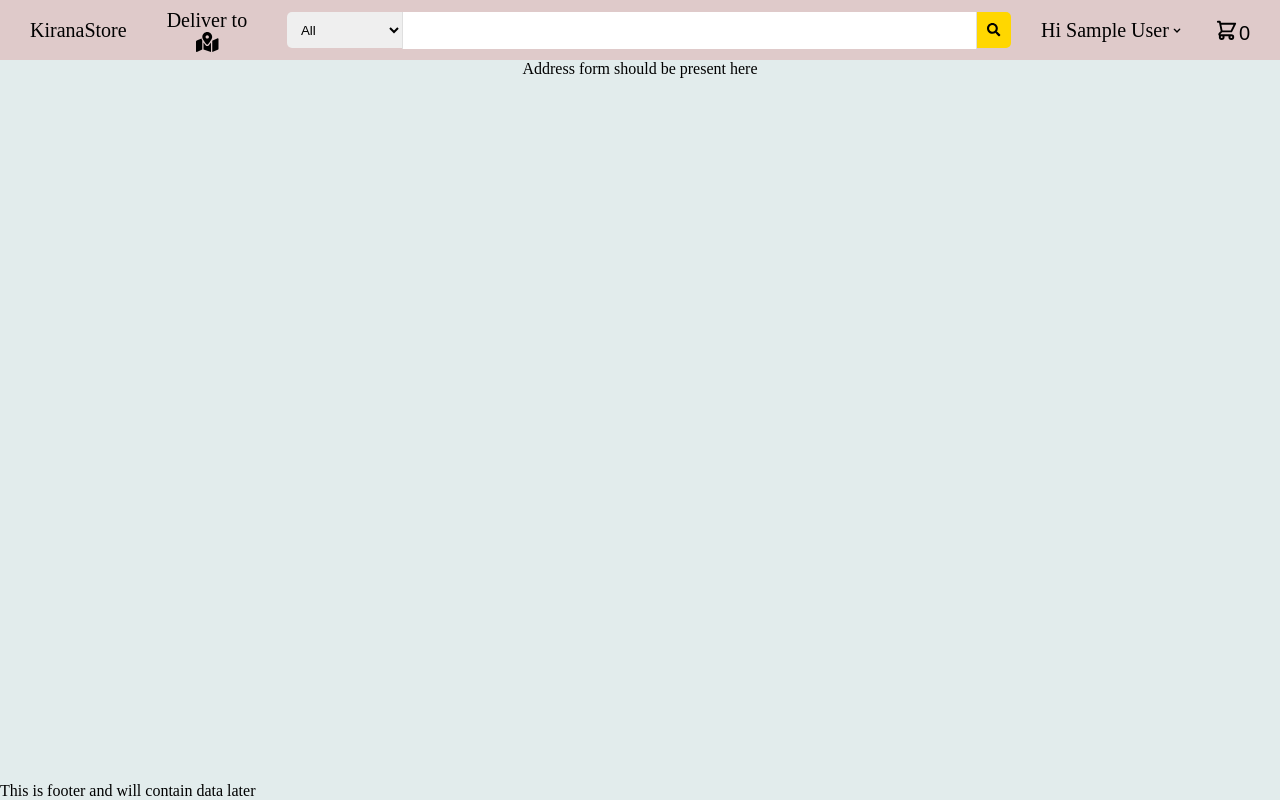
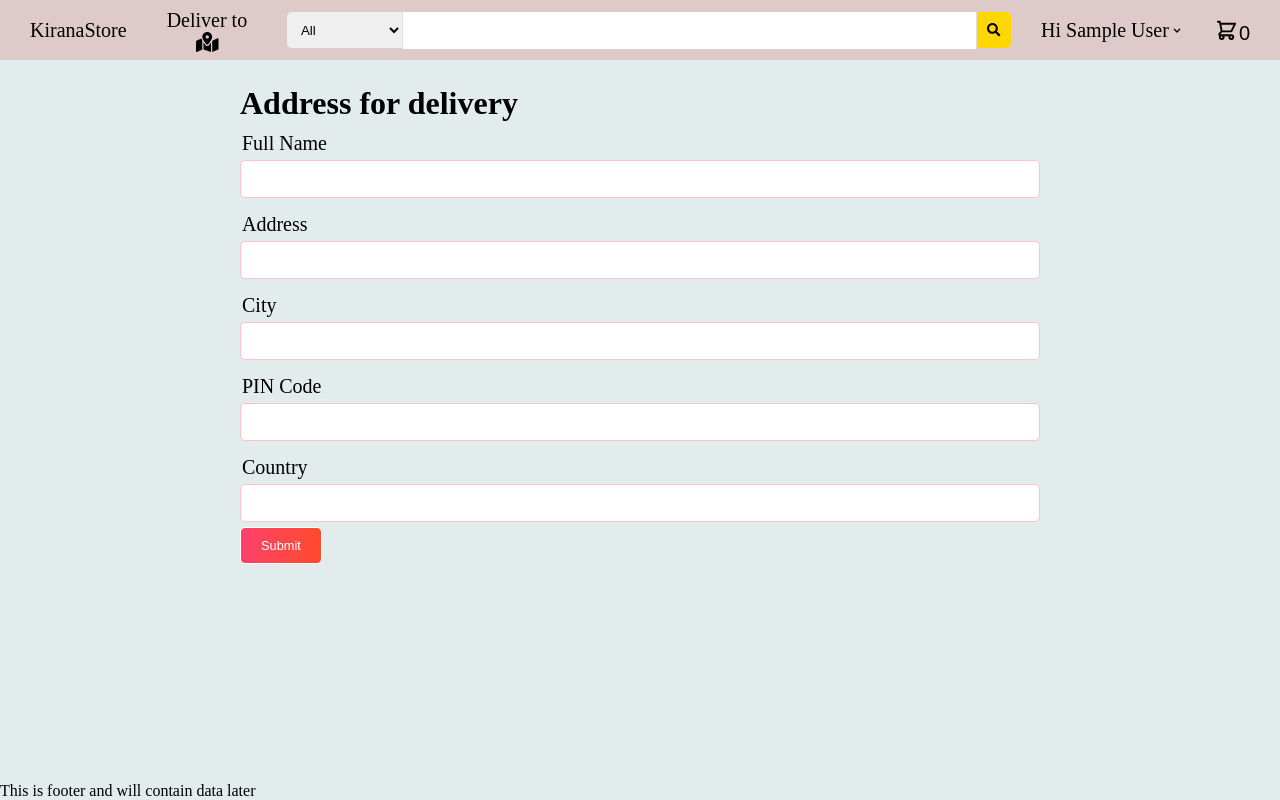
Before and after one commit to abhinavsaurav/kirana-store, a React (Create React App) app in the folder client/: page /address-select in a window 1280 px wide. Built offline with nearby package versions, Linux system fonts and the light colour scheme; sample sign-in values are in the browser's storage.

Commit message:
checkout address mockup done

```diff
--- a/client/src/components/UI/input/InputField.module.scss
+++ b/client/src/components/UI/input/InputField.module.scss
@@ -23,7 +23,7 @@ input[type='file'] {
 		display: block;
 		padding: 5px;
 		padding-left: 2px;
-		font-size: 1rem;
+		// font-size: 1rem;
 	}
 
 	input {
--- a/client/src/components/address-page/Address.js
+++ b/client/src/components/address-page/Address.js
@@ -1,5 +1,71 @@
+import { useState } from 'react';
+import InputField from '../UI/input/InputField';
+import Button from '../UI/button/Button';
+import classes from './Address.module.scss';
+
 const Address = (props) => {
-	return <div>Address form should be present here</div>;
+	const [state, setState] = useState({
+		fullname: '',
+		address: '',
+		city: '',
+		pin: '',
+	});
+
+	return (
+		<div className={classes['address-container']}>
+			<form typeof="GET">
+				<div className="header">
+					<h1>Address for delivery</h1>
+				</div>
+				<div className="full-name">
+					<InputField
+						variant="1"
+						id="form-checkout-address"
+						type="text"
+						label="Full Name"
+						name="fullname"
+					/>
+				</div>
+				<div className="address">
+					<InputField
+						variant="1"
+						id="form-checkout-address"
+						type="text"
+						label="Address"
+						name="address"
+					/>
+				</div>
+				<div className="city">
+					<InputField
+						variant="1"
+						id="form-checkout-city"
+						type="text"
+						label="City"
+						name="city"
+					/>
+				</div>
+				<div className="pin">
+					<InputField
+						variant="1"
+						id="form-checkout-pin"
+						type="text"
+						label="PIN Code"
+						name="pin"
+					/>
+				</div>
+				<div className="country">
+					<InputField
+						id="form-checkout-country"
+						label="Country"
+						type="text"
+						variant="1"
+						name="country"
+					/>
+				</div>
+				<Button type="submit">Submit</Button>
+			</form>
+		</div>
+	);
 };
 
 export default Address;
--- /dev/null
+++ b/client/src/components/address-page/Address.module.scss
@@ -0,0 +1,16 @@
+.address-container {
+	margin-top: 25px;
+	// border: 1px solid black;
+	min-width: 800px;
+	max-width: 1400px;
+}
+h1 {
+	// font-family: 'Zilla Slab', serif;
+	// font-family: 'Play', sans-serif;
+}
+label {
+	font-size: 1.25rem;
+	// font-style:normal;
+	// font-family: 'Zilla Slab', serif;
+	// font-weight: bold;
+}
--- a/client/src/index.module.scss
+++ b/client/src/index.module.scss
@@ -1,3 +1,5 @@
+@import url('https://fonts.googleapis.com/css2?family=Play&family=Zilla+Slab:ital@1&display=swap');
+@import url('https://fonts.googleapis.com/css2?family=Sora:wght@400&display=swap');
 /* body {
   margin: 0;
   font-family: -apple-system, BlinkMacSystemFont, 'Segoe UI', 'Roboto', 'Oxygen',
@@ -28,6 +30,8 @@ html {
 	min-height: 100vh;
 	width: 100%;
 	background: #e2ecec;
+	// font-family: 'Play', sans-serif;
+	// font-family: 'Sora', sans-serif;
 }
 
 a {
```
